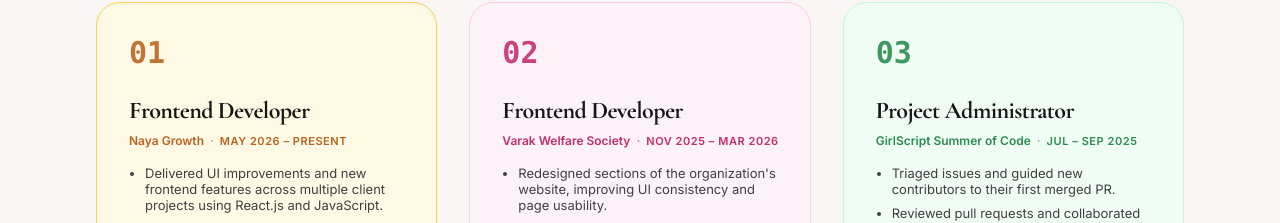
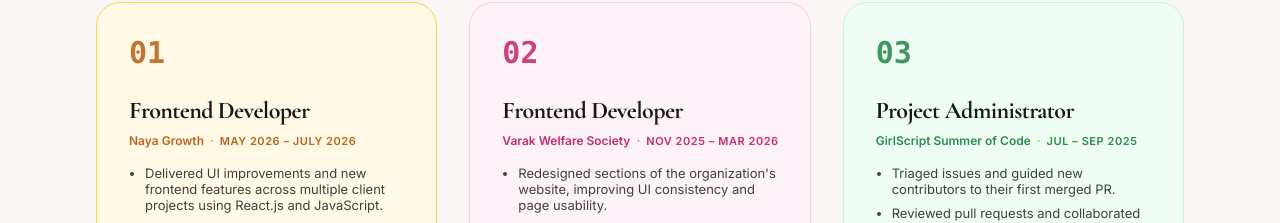
Before and after one commit to Bhavya1352/portfolio, a React (Vite) app: page / in a window 1280 px wide. Shown: the part 4439-4662 px from the top of the page. Built offline with nearby package versions, Linux system fonts and the light colour scheme; the HTML template or start-up script is replaced by a standard one.

Commit message:
Update Naya Growth work period to July 2026

```diff
--- a/src/components/Experience.tsx
+++ b/src/components/Experience.tsx
@@ -7,7 +7,7 @@ const experiences = [
     num: "01",
     title: "Frontend Developer",
     organization: "Naya Growth",
-    period: "May 2026 – Present",
+    period: "May 2026 – July 2026",
     bullets: [
       "Delivered UI improvements and new frontend features across multiple client projects using React.js and JavaScript.",
       "Worked directly with clients to scope requirements, translating feedback into functional interface changes.",
```
